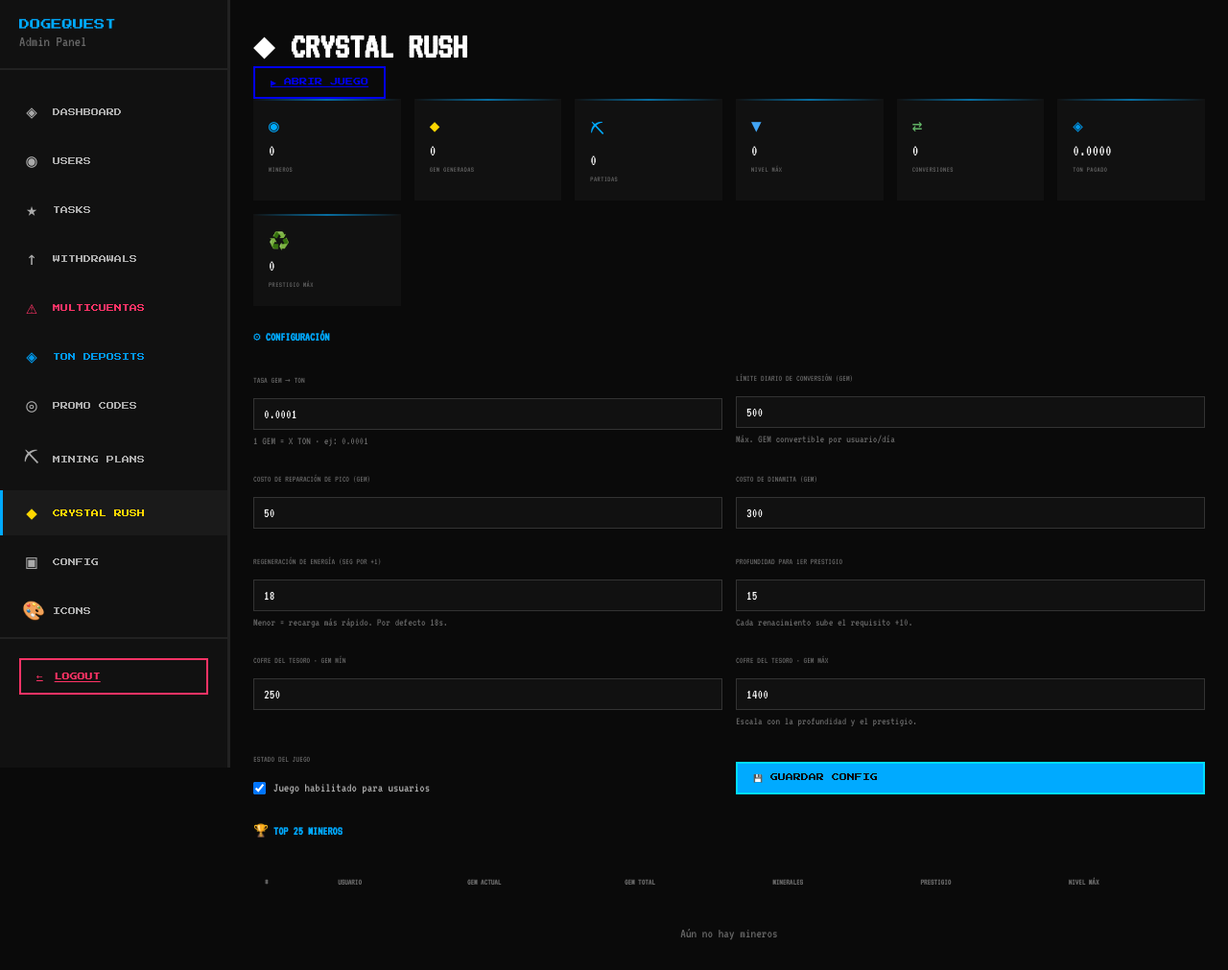
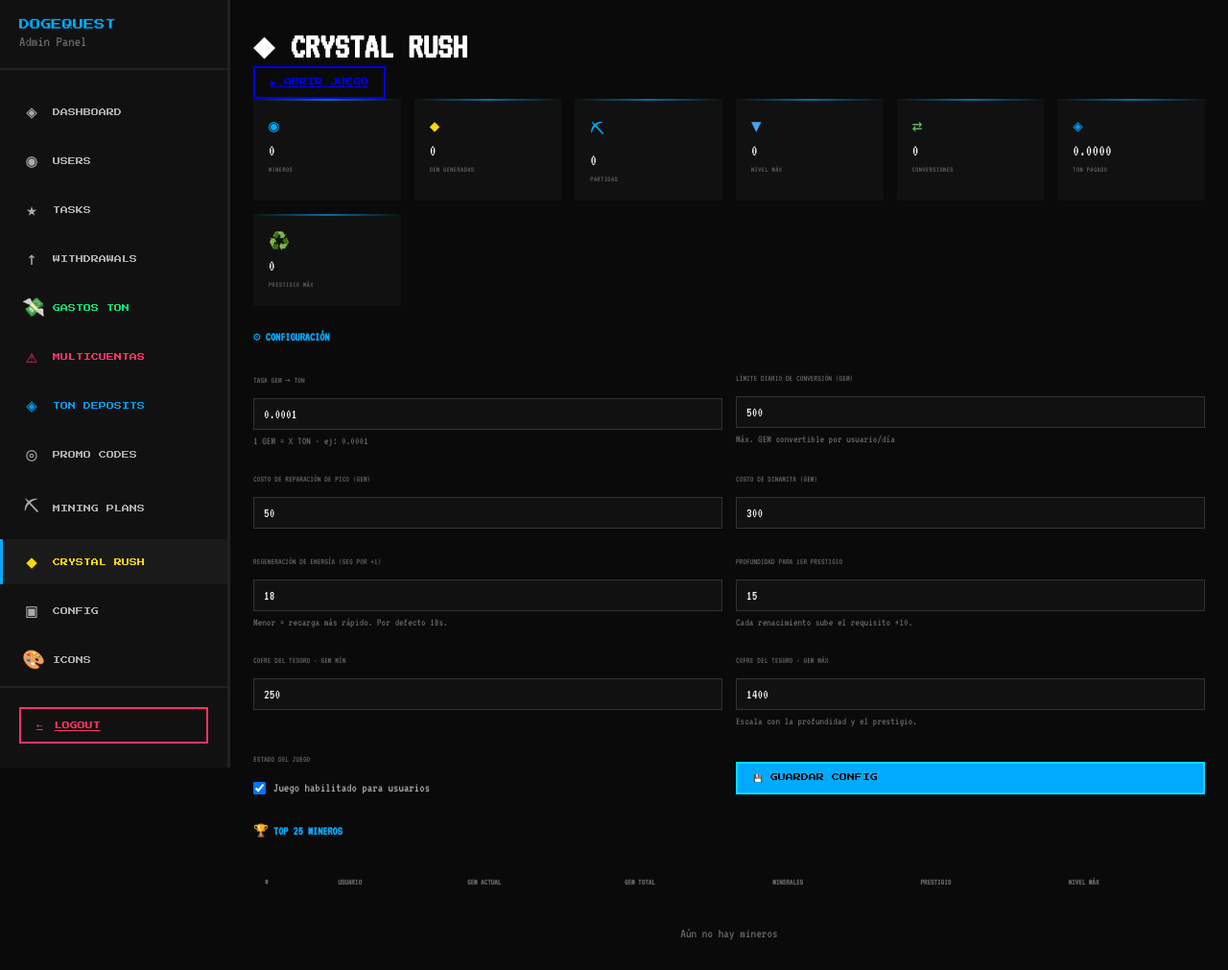
Before and after one commit to isaacmanual3-rgb/mibot, a Flask app: page /admin/mine in a window 1280 px wide. Shown: the top 1011 px of the page at 96% size. Run offline with Flask 3, Linux system fonts and the light colour scheme; the visitor is signed in with stand-in values (Sample User, id 1); data comes from the database, SQL or seed files in the repository; data that the repository does not hold is empty.

Commit message:
Add files via upload

```diff
--- a/templates/admin_base.html
+++ b/templates/admin_base.html
@@ -636,6 +636,12 @@
                         </a>
                     </li>
                     <li class="nav-item">
+                        <a href="/admin/spending" class="nav-link {% if active_page == 'spending' %}active{% endif %}">
+                            <span class="nav-icon" style="color:#00e676">💸</span>
+                            <span class="nav-text" style="color:#00e676">GASTOS TON</span>
+                        </a>
+                    </li>
+                    <li class="nav-item">
                         <a href="/admin/multiaccounts" class="nav-link {% if active_page == 'multiaccounts' %}active{% endif %}">
                             <span class="nav-icon" style="color:#ff3366">⚠</span>
                             <span class="nav-text" style="color:#ff3366">MULTICUENTAS</span>
```
